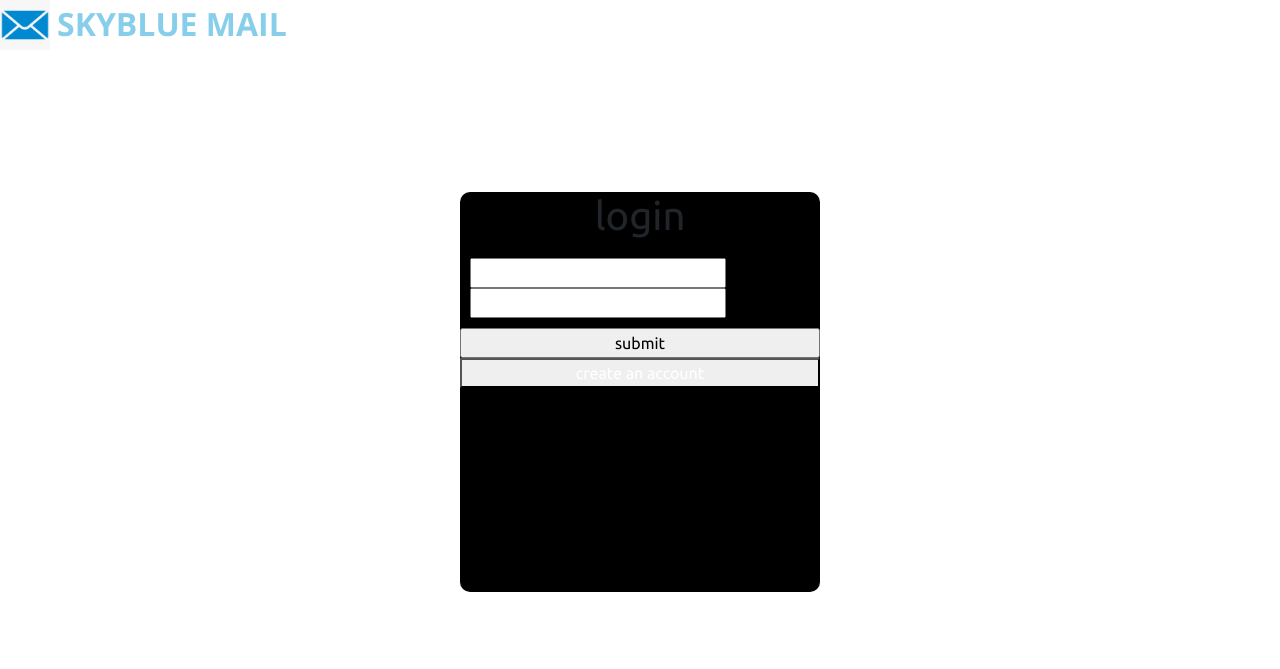
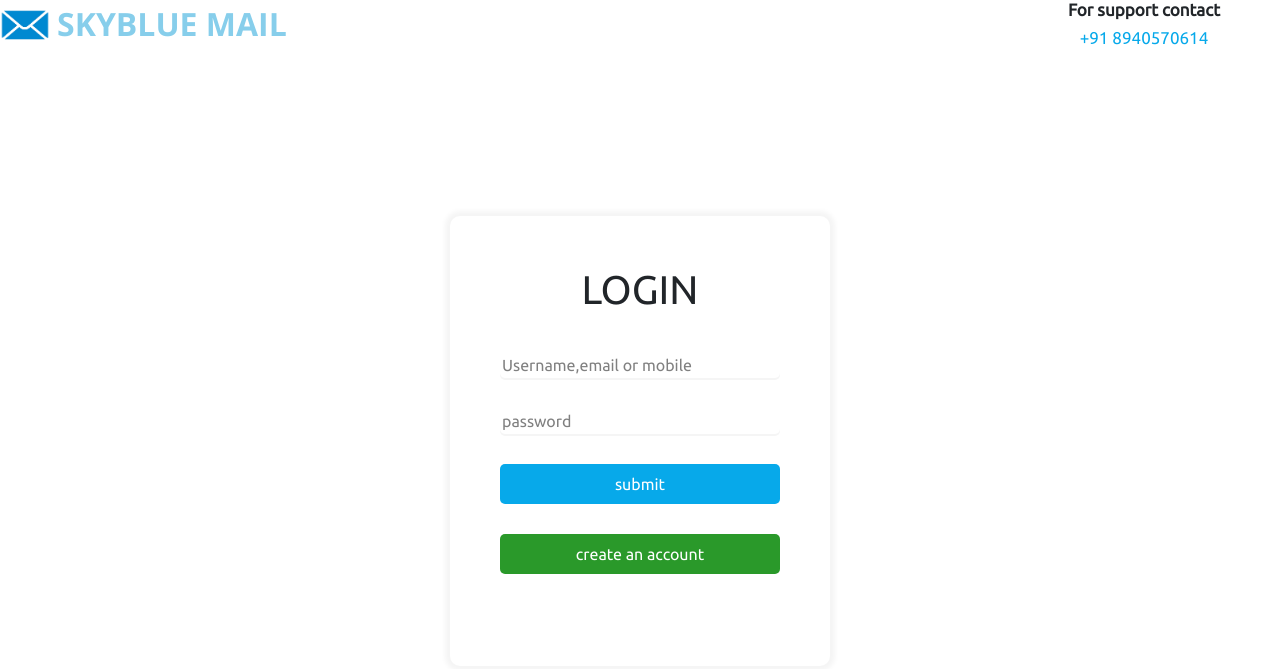
Before and after one commit to prasanth9689/Skyblue-Email-Web-Local, a plain HTML site: page index.html in a window 1280 px wide. Drawn offline with nearby package versions, Linux system fonts and the light colour scheme; a web font is replaced by a local one.

Commit message:
loginpage completed

```diff
--- a/index.html
+++ b/index.html
@@ -34,7 +34,11 @@
         flex-direction: row;
         gap: 7px;
         position: fixed;
+        p{
+            color:rgb(7, 169, 234) ;
+        }
     }
+
     .Logo img{
         height: 50px;
         width: 50px;
@@ -56,42 +60,109 @@
 
     }
     .loginbox{
-        height: 400px;
-        width: 360px;
+        height: 450px;
+        width: 380px;
         border-radius: 10px;
-        background:black;
+        background:#fff;
         margin: 0;
         display: flex;
         flex-direction: column;
-        box-shadow: 50px black;
+        box-shadow: 0px 0px 5px  5px whitesmoke ;
+
 
 
     }
-    .logincre{
-        padding: 10px;
+    .loginbox form h1{
+        margin-top: 50px;
     }
+
+    input{
+        margin-top: 30px;
+        margin-left: 50px;
+        width: 280px;
+        border-radius:5px;
+        border: none;
+        outline: none;
+
+
+
+    }
+    .input-user input {
+      box-shadow: 0px 2px whitesmoke;
+      border: none;
+      outline: none;
+    }
+    .input-password input{
+      box-shadow: 0px 2px whitesmoke;
+      border: none;
+      outline: none;
+    }
+
+    .submitbtn input{
+         height: 40px;
+         background-color: rgb(7, 169, 234);
+         color: white;
+    }
+    .accbtn input{
+        height: 40px;
+        background-color: rgb(42, 153, 42);
+        color: white;
+    }
+    ::placeholder{
+        color: grey;
+    }
+    .support{
+        background-color: white;
+        position:absolute;
+        top: 0;
+        right: 60px;
+        h1{
+           font-size: 17px;
+        }
+    }
+    .suppcontent {
+        font-weight:600;
+    }
+    .suppnum{
+        color:rgb(7, 169, 234) ;
+    }
+
+
 
    </style>
 
    <body>
 
     <div class="Logo">
-        <img src="imgs/logo.jpeg" alt="">
+        <img src="imgs/logo-removebg-preview.png" alt="">
         <p class="skypara">skyblue mail</p>
     </div>
-    <div class="wrapper">
-        <div class="loginbox">
-            <h1>login</h1>
-            <div class="logincre">
-                <input type="text" name="" id="">
-            <input type="password" name="" id="">
+
+        <div class="wrapper">
+            <div class="loginbox">
+
+                <form action="">
+                    <h1>LOGIN</h1>
+                 <div class="input-user"><input type="text" name="" id="" placeholder="Username,email or mobile"></div>
+                <div class="input-password"><input type="password" name="" id="" placeholder="password"></div>
+
+               <div class="submitbtn">
+                    <input type="submit" value="submit">
+
+                </div>
+                <div class="accbtn"><input type="button" value="create an account"></div>
+
+
+                </form>
+             </div>
             </div>
-            <input type="submit" value="submit">
-            <button>create an account</button>
-         </div>
+        <div class="support">
+            <h1 class="suppcontent">For support contact</h1>
+            <h1 class="suppnum" >+91 8940570614</h1>
         </div>
 
-  <h1>hiii</h1>
+
+
 
   <!-- JS here -->
 
```
Also changed, not shown: imgs/logo-removebg-preview.png (added).
